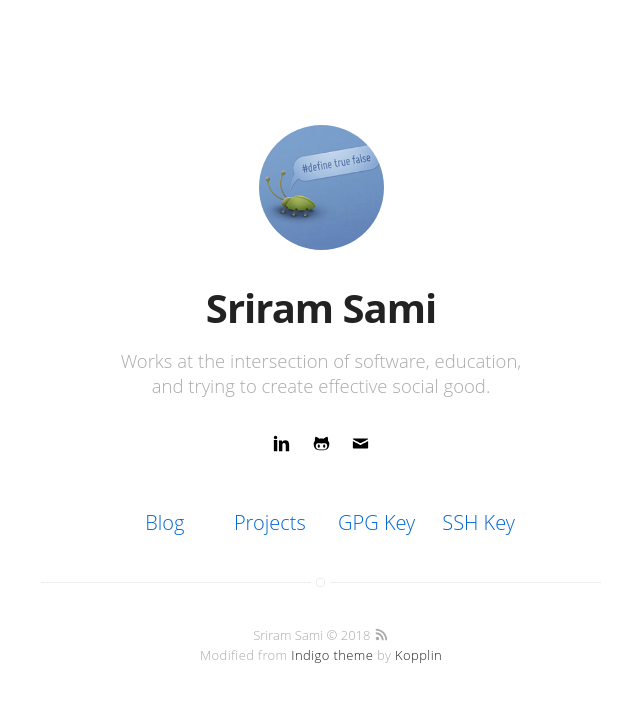
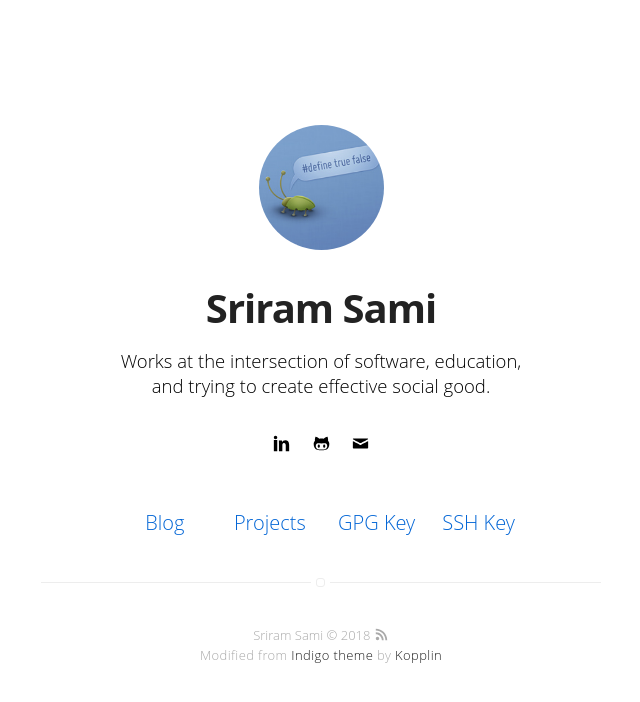
Before and after one commit to frizensami/frizensami.github.io, a Jekyll site: the page built from index.html, in a window 1280 px wide. Shown: the top 702 px of the page, without its empty margins (319-959 px from the left). Built offline with Jekyll 4.4.1, drawn with Linux system fonts in a browser that asks for light colours.

Commit message:
Emphasize bio

```diff
--- a/_sass/components/header.sass
+++ b/_sass/components/header.sass
@@ -25,7 +25,7 @@
         font-size: 1.85rem
         font-weight: 300
         font-style: normal
-        color: $gama
+        color: #000000
         width: 75%
         margin: 0 auto 30px
 
```
